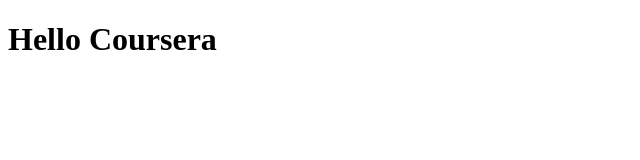
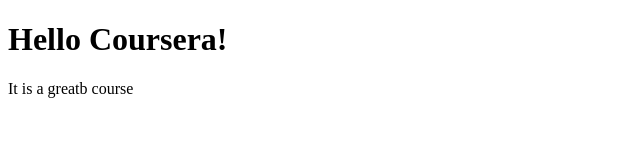
Before and after one commit to abrown159q/coursera-test, a plain HTML site: page site/index.html in a window 1280 px wide. Shown: the whole page, without its empty margins (0-640 px from the left). Drawn offline with Linux system fonts and the light colour scheme.

Commit message:
Small addition to our page content

```diff
--- a/site/index.html
+++ b/site/index.html
@@ -4,6 +4,7 @@
 	<title>Hello coursera</title>
 </head>
 <body>
-<h1>Hello Coursera</h1>
+<h1>Hello Coursera! </h1>
+<p>It is a greatb course</p>
 </body>
 </html>
```
